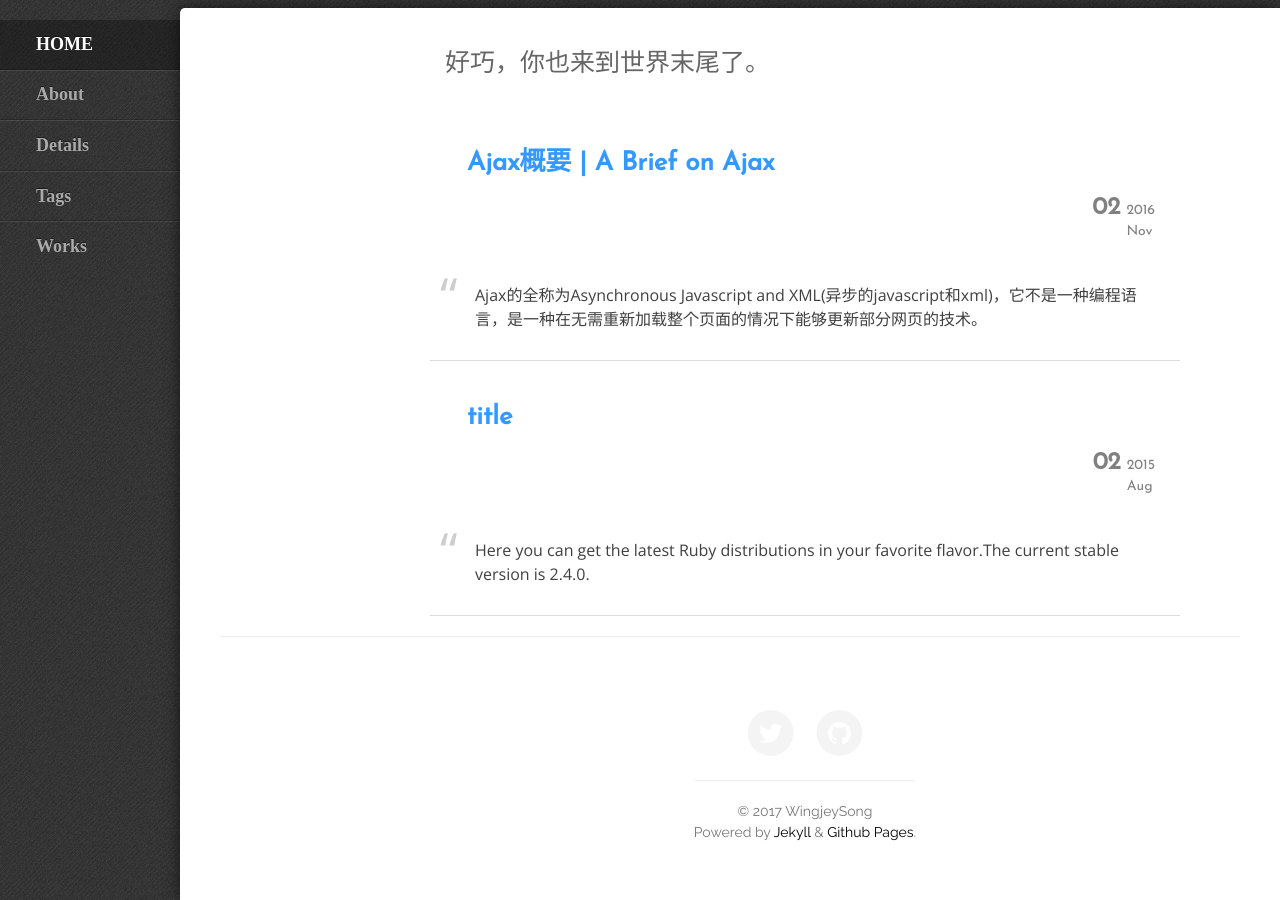
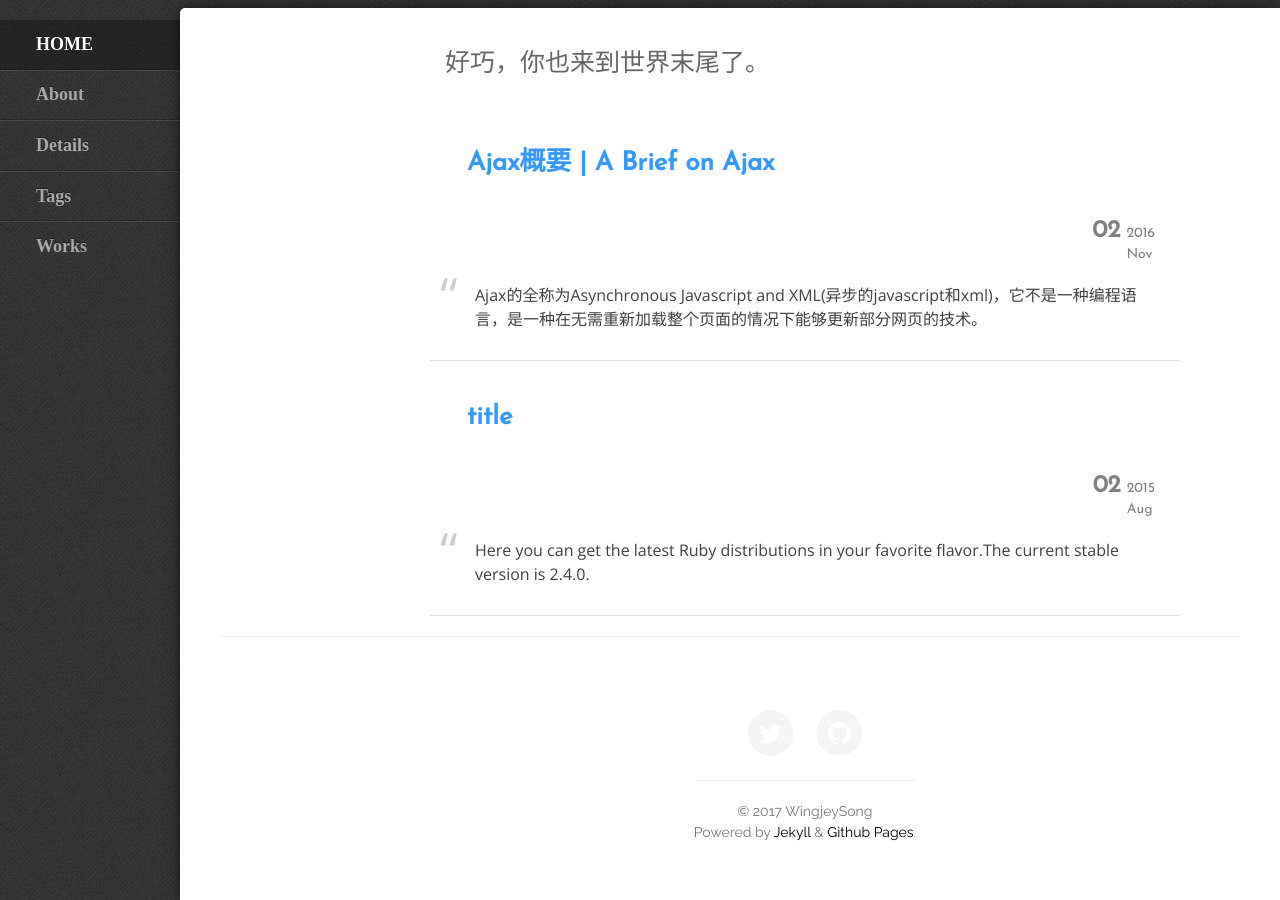
Before and after one commit to winjeysong/winjeysong.github.io, a Jekyll site: the page built from index.html, in a window 1280 px wide. Built offline with Jekyll 4.4.1, drawn with Linux system fonts in a browser that asks for light colours; nearby versions of some CDN libraries; some web fonts are replaced; the list of posts is cut into pages by our own code.

Commit message:
Change date position

```diff
--- a/css/clean-blog.css
+++ b/css/clean-blog.css
@@ -647,7 +647,7 @@ article blockquote p{
   font-family: 'Josefin Sans', sans-serif;
   float: right;
   position: relative;
-  top: -8px;
+  top: 15px;
   right: 20px;
 }
 
@@ -655,7 +655,7 @@ article blockquote p{
   font-size:24px;
   font-weight: bold;
   position: relative;
-  top: -18px;
+  top: 5px;
   padding-right: 4px;
 }
 
```
